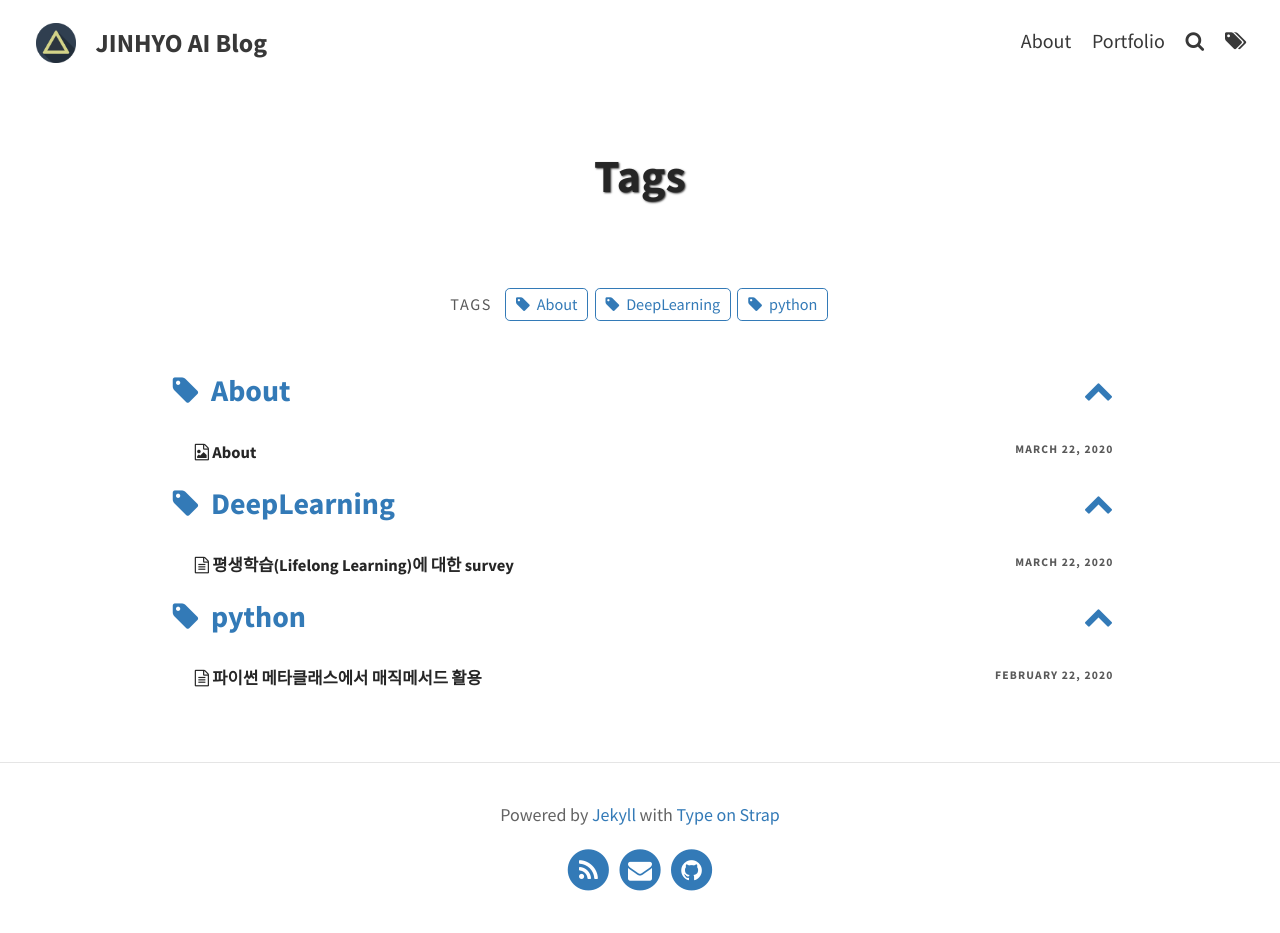
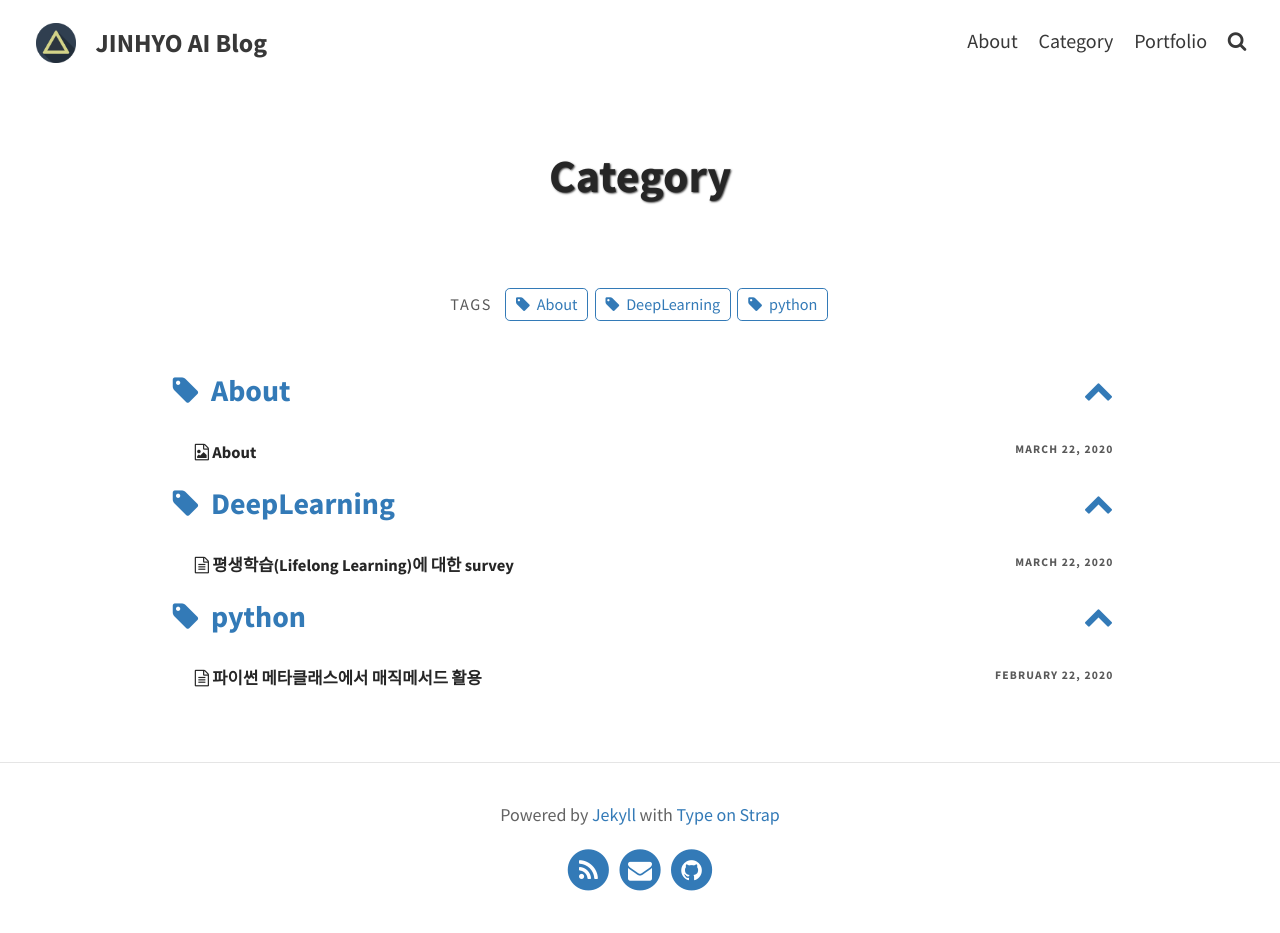
Before and after one commit to realblack0/jinhyo_ai_blog, a Jekyll site: the page built from pages/category.md, in a window 1280 px wide. Built offline with Jekyll 4.4.1, drawn with Linux system fonts in a browser that asks for light colours; part of the change alters nothing that is shown.

Commit message:
태그를 카테고리로 변경

```diff
--- /dev/null
+++ b/pages/category.md
@@ -0,0 +1,7 @@
+---
+layout: tags
+title: Category
+permalink: /tags/
+# icon: "fa-tags"
+# 원래 태그였음
+---
--- a/pages/tags.md
+++ /dev/null
@@ -1,6 +0,0 @@
----
-layout: tags
-title: Tags
-permalink: /tags/
-icon: "fa-tags"
----
```
Also changed, not shown: pages/about.md (+0 -1 lines), 9 other files.
